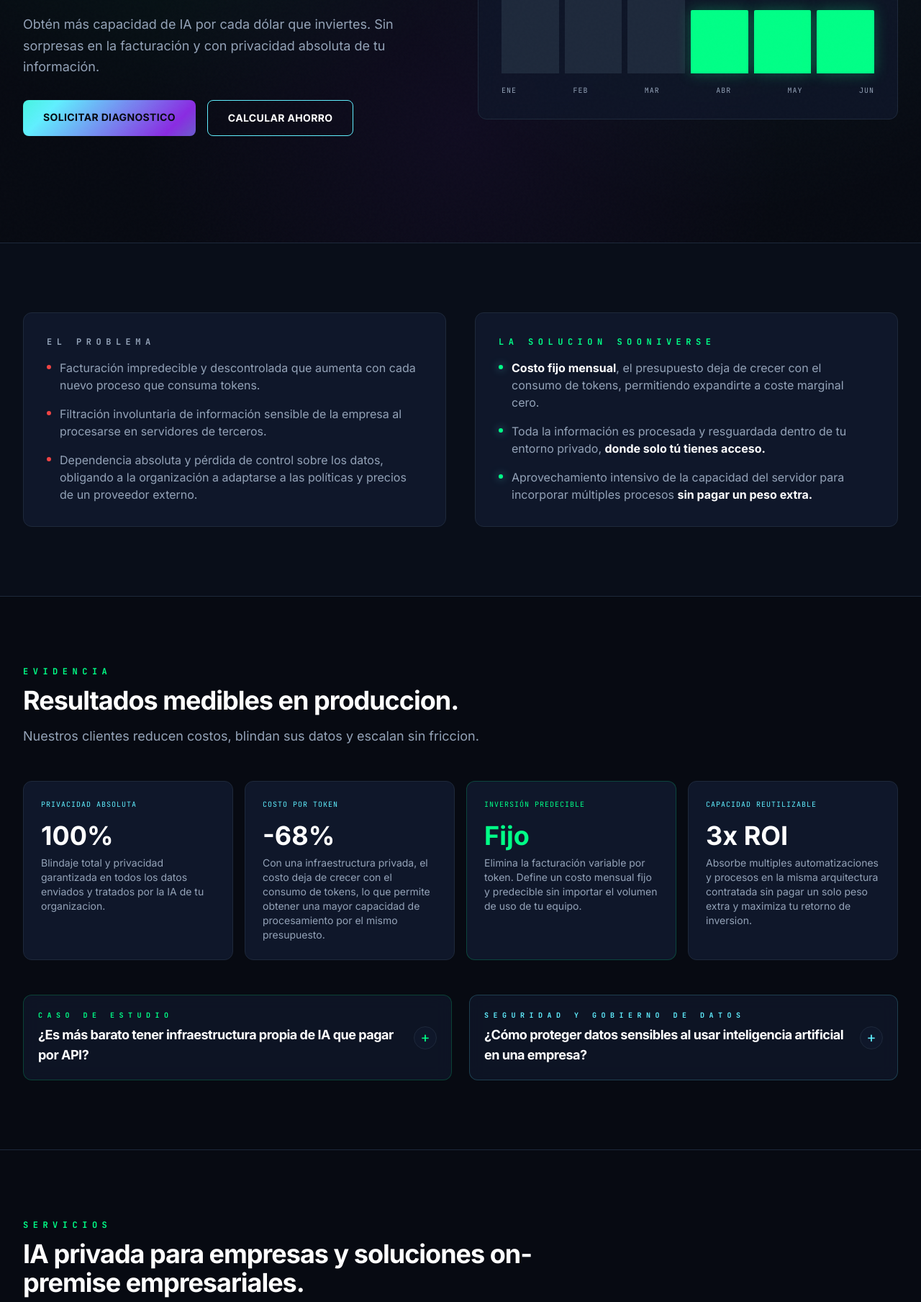
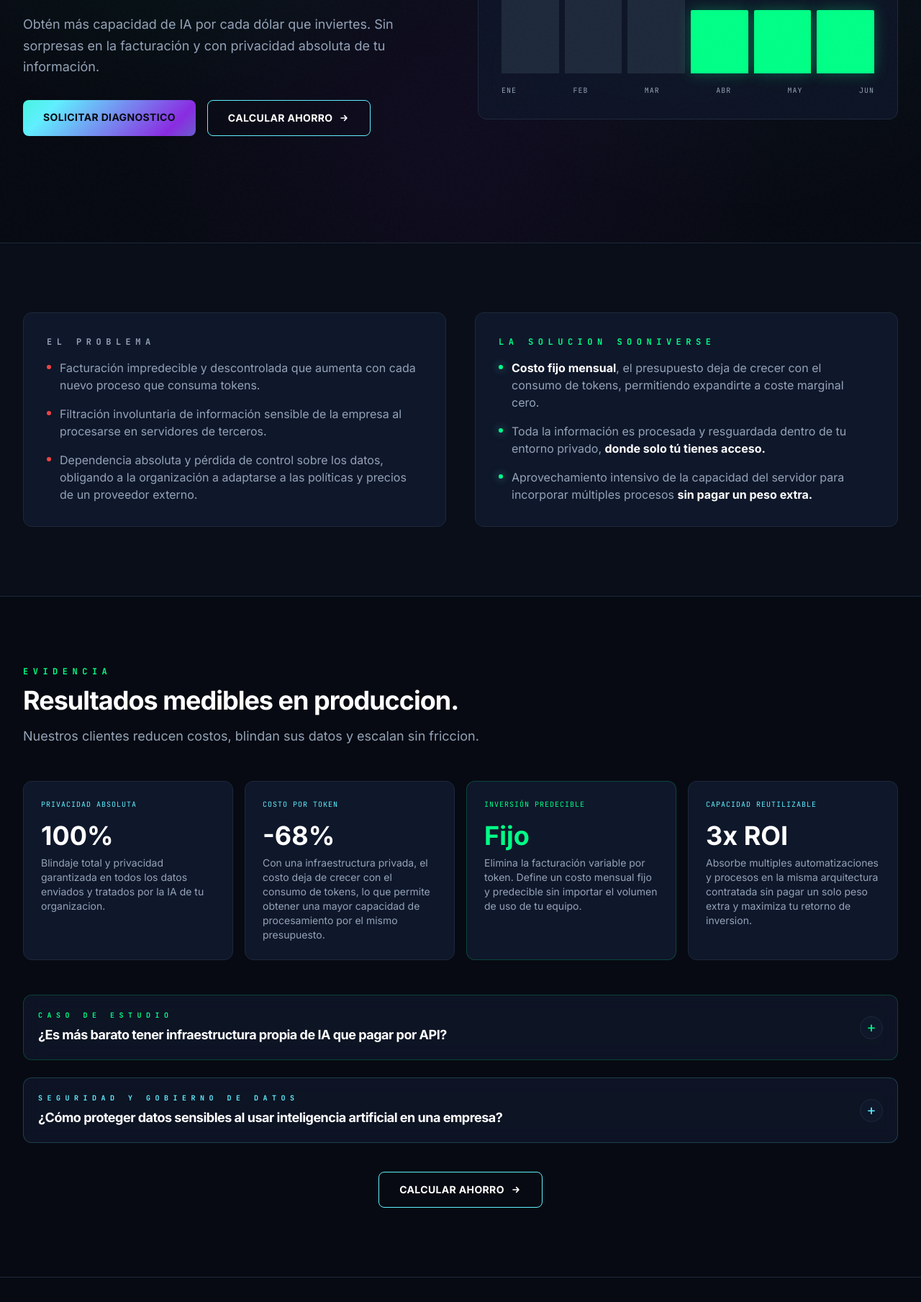
Before and after one commit to JuanECifuentes/Sooniverse, a Django app: page / in a window 1280 px wide. Shown: the part 463-2272 px from the top of the page at 72% size. Run offline with Django 5.2, Linux system fonts and the light colour scheme; some libraries are stand-ins or nearby versions.

Commit message:
seo landing v3

```diff
--- a/apps/core/templates/core/landing.html
+++ b/apps/core/templates/core/landing.html
@@ -353,7 +353,9 @@
                     </p>
                     <div class="mt-8 flex flex-wrap gap-4">
                         <a href="#contacto" class="btn-primary px-7 py-3.5 rounded-lg text-sm font-bold text-deep uppercase tracking-wide">Solicitar diagnostico</a>
-                        <a href="#calculadora" class="btn-secondary px-7 py-3.5 rounded-lg text-sm font-bold text-white uppercase tracking-wide">Calcular ahorro</a>
+                        <a href="#calculadora" class="btn-secondary px-7 py-3.5 rounded-lg text-sm font-bold text-white uppercase tracking-wide flex items-center gap-2">Calcular ahorro
+                            <svg class="w-4 h-4" fill="none" stroke="currentColor" stroke-width="2.5" viewBox="0 0 24 24"><path stroke-linecap="round" stroke-linejoin="round" d="M13 7l5 5m0 0l-5 5m5-5H6"/></svg>
+                        </a>
                     </div>
                     <!-- <div class="mt-10 flex items-center gap-6 text-slate text-sm">
                         <div class="flex -space-x-2">
@@ -457,7 +459,7 @@
             </div>
 
             <!-- Accordion Cards (Caso de estudio & Privacidad) -->
-            <div class="grid md:grid-cols-2 gap-6 mt-12">
+            <div class="space-y-6 mt-12">
 
                 <!-- Caso de Estudio Card -->
                 <div id="caso-estudio" class="glass-panel p-4 sm:p-5 border-neon/20 hover:border-neon/30 transition-colors duration-300">
@@ -478,7 +480,7 @@
                                 Al comparar la viabilidad financiera del montaje de una <strong>plataforma privada de IA vs API de OpenAI</strong>, el factor crucial es la forma de cobro. El cobro variable por token de APIs comerciales penaliza a las empresas con alto tráfico, mientras que un servidor dedicado proporciona capacidad constante a un costo mensual fijo predecible.
                             </p>
 
-                            <div class="overflow-x-auto rounded-xl border border-border bg-surface/40 backdrop-blur-md">
+                            <div class="overflow-x-auto rounded-lg border border-border bg-surface/40 backdrop-blur-md">
                                 <table class="w-full text-left text-xs text-slate min-w-[500px]">
                                     <thead class="bg-deep border-b border-border font-mono text-[9px] uppercase tracking-widest text-white">
                                         <tr>
@@ -511,11 +513,10 @@
                                 </table>
                             </div>
 
-                            <div class="flex flex-col sm:flex-row gap-3 items-center justify-between p-4 rounded-lg border border-border bg-surface/20">
-                                <p class="text-[11px] text-slate max-w-xl leading-relaxed">
-                                    Estimaciones basadas en 200k ejecuciones/mes con 10k tokens cada una, usando GPU NVIDIA L4.
+                            <div class="p-4 rounded-lg border border-border bg-surface/20 text-center">
+                                <p class="text-xs text-slate">
+                                    Nota: Estimaciones basadas en un volumen de 200,000 ejecuciones/mes con 10,000 tokens cada una, usando GPU NVIDIA L4.
                                 </p>
-                                <a href="#calculadora" class="btn-secondary px-4 py-2 rounded-md text-[11px] font-bold text-white uppercase tracking-wide whitespace-nowrap">Calcular mi ahorro</a>
                             </div>
                         </div>
                     </div>
@@ -566,8 +567,17 @@
                 </div>
 
             </div>
+
+            <!-- Botón de calcular ahorro fuera de las cards, centrado y visible -->
+            <div class="flex justify-center mt-10">
+                <a href="#calculadora" class="btn-secondary px-7 py-3.5 rounded-lg text-sm font-bold text-white uppercase tracking-wide flex items-center gap-2">
+                    Calcular Ahorro
+                    <svg class="w-4 h-4" fill="none" stroke="currentColor" stroke-width="2.5" viewBox="0 0 24 24"><path stroke-linecap="round" stroke-linejoin="round" d="M13 7l5 5m0 0l-5 5m5-5H6"/></svg>
+                </a>
+            </div>
         </div>
     </section>
+
 
     <section id="servicios" class="py-24 border-b border-border">
         <div class="max-w-7xl mx-auto px-6 lg:px-8">
```
